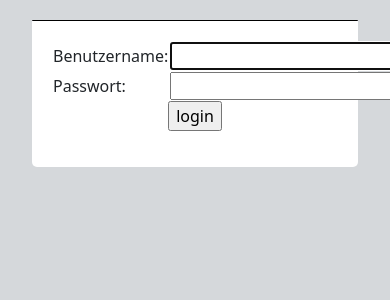
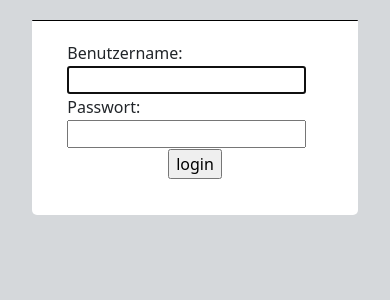
Before and after one commit to FelixFleckenstein/training-partner, a Django app: page /accounts/login/ in a window 390 px wide; the page is wider, and only the part inside the window is pictured. Shown: the top 300 px of that part. Run offline with Django 4.2, Linux system fonts and the light colour scheme; parts of the project's set-up code (start-up, migrations or seed data) failed here and were passed over.

Commit message:
Changed Login-Page: make design fitable for phones

```diff
--- a/src/registration/templates/registration/login.html
+++ b/src/registration/templates/registration/login.html
@@ -53,13 +53,17 @@
 
                                 <form method="post">
                                 {% csrf_token %}
-                                <table>
+                                <table width="90%">
                                 <tr>
                                     <td>{{ form.username.label_tag }}</td>
+                                </tr>
+                                <tr>
                                     <td>{{ form.username }}</td>
                                 </tr>
                                 <tr>
                                     <td>{{ form.password.label_tag }}</td>
+                                </tr>
+                                <tr>
                                     <td>{{ form.password }}</td>
                                 </tr>
                                 </table>
```
